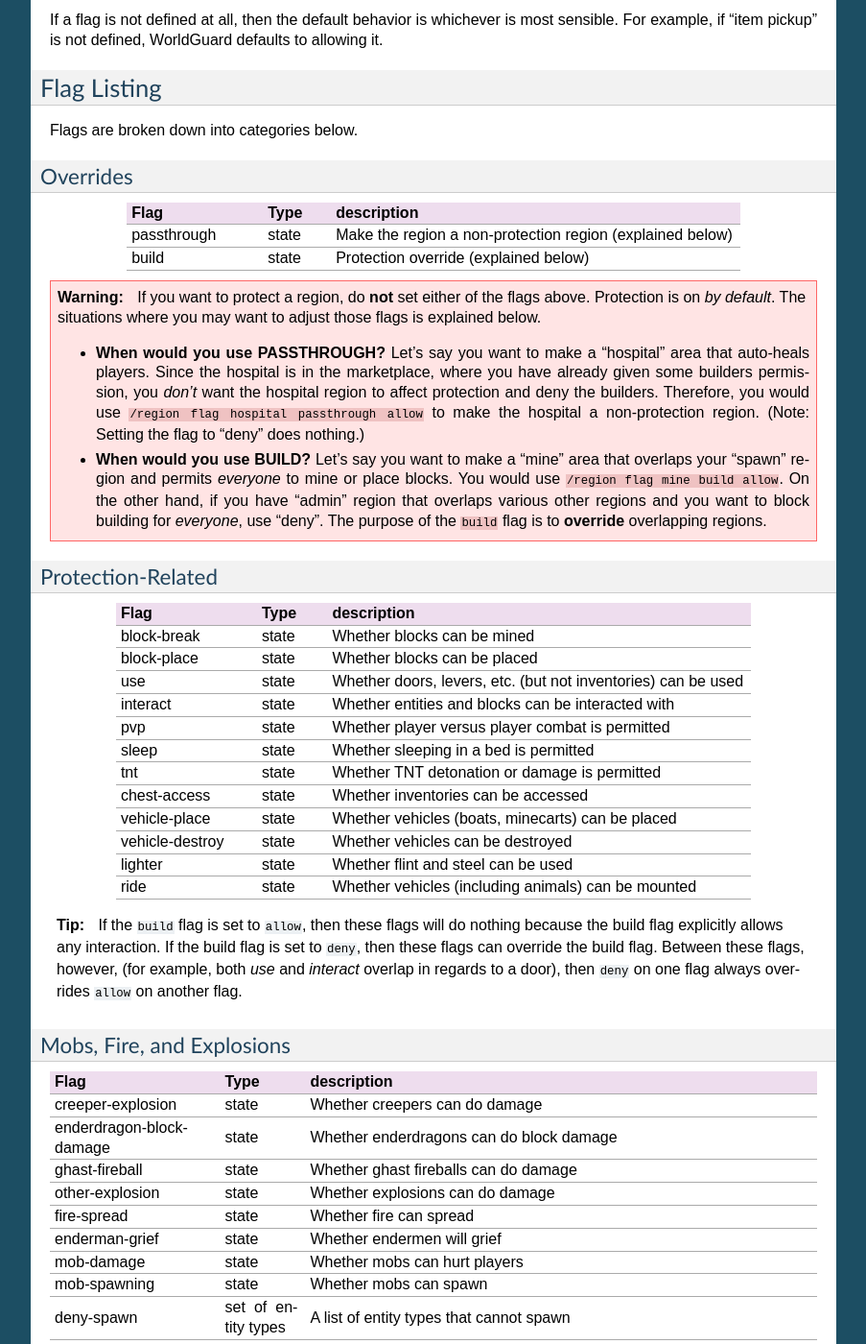
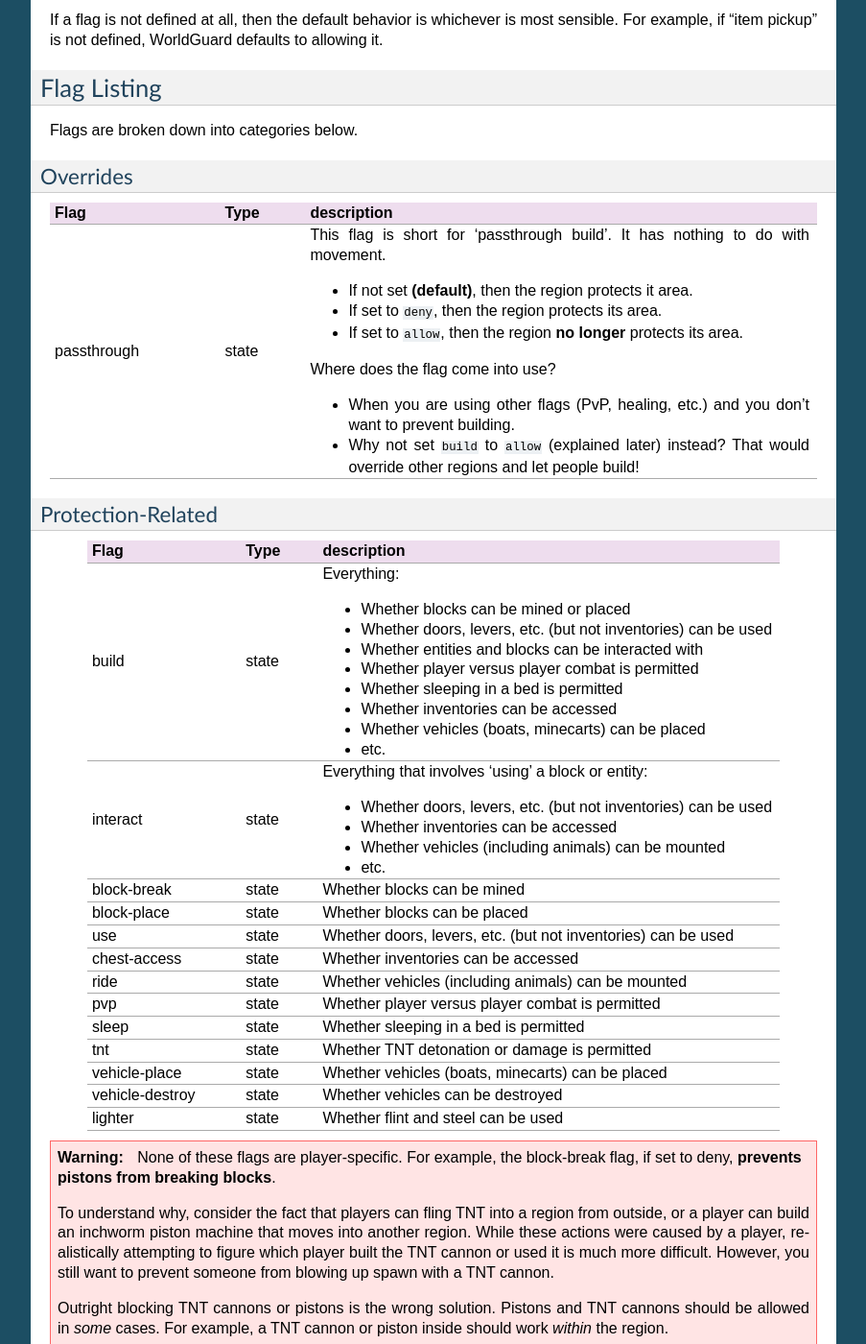
Before and after one commit to aurorasmiles/WorldGuardDocs, a Sphinx documentation site: the page built from source/regions/flags.rst, in a window 1280 px wide and 1400 px high, scrolled down 1872 px. Shown: the whole window at 96% size, without its empty margins (198-1101 px from the left). Built offline with Sphinx 7.4.7, drawn with Linux system fonts in a browser that asks for light colours; some of the changed text lies outside the part shown.

Commit message:
Clarify protection flags.

```diff
--- a/source/regions/flags.rst
+++ b/source/regions/flags.rst
@@ -94,14 +96,16 @@ Overrides
     :header: Flag, Type, description
     :widths: 10, 5, 30
 
-    passthrough,state,Make the region a non-protection region (explained below)
-    build,state,Protection override (explained below)
+    passthrough,state,"This flag is short for 'passthrough build'. It has nothing to do with movement.
 
-.. warning::
-    If you want to protect a region, do **not** set either of the flags above. Protection is on *by default*. The situations where you may want to adjust those flags is explained below.
+    * If not set **(default)**, then the region protects it area.
+    * If set to ``deny``, then the region protects its area.
+    * If set to ``allow``, then the region **no longer** protects its area.
 
-    * **When would you use PASSTHROUGH?** Let's say you want to make a "hospital" area that auto-heals players. Since the hospital is in the marketplace, where you have already given some builders permission, you *don't* want the hospital region to affect protection and deny the builders. Therefore, you would use ``/region flag hospital passthrough allow`` to make the hospital a non-protection region. (Note: Setting the flag to "deny" does nothing.)
-    * **When would you use BUILD?** Let's say you want to make a "mine" area that overlaps your "spawn" region and permits *everyone* to mine or place blocks. You would use ``/region flag mine build allow``. On the other hand, if you have "admin" region that overlaps various other regions and you want to block building for *everyone*, use "deny". The purpose of the ``build`` flag is to **override** overlapping regions.
+    Where does the flag come into use?
+
+    * When you are using other flags (PvP, healing, etc.) and you don't want to prevent building.
+    * Why not set ``build`` to ``allow`` (explained later) instead? That would override other regions and let people build!"
 
 Protection-Related
 ~~~~~~~~~~~~~~~~~~
@@ -110,21 +114,59 @@ Protection-Related
     :header: Flag, Type, description
     :widths: 10, 5, 30
 
+    build,state,"Everything:
+
+    * Whether blocks can be mined or placed
+    * Whether doors, levers, etc. (but not inventories) can be used
+    * Whether entities and blocks can be interacted with
+    * Whether player versus player combat is permitted
+    * Whether sleeping in a bed is permitted
+    * Whether inventories can be accessed
+    * Whether vehicles (boats, minecarts) can be placed
+    * etc."
+    interact,state,"Everything that involves 'using' a block or entity:
+
+    * Whether doors, levers, etc. (but not inventories) can be used
+    * Whether inventories can be accessed
+    * Whether vehicles (including animals) can be mounted
+    * etc."
     block-break,state,Whether blocks can be mined
     block-place,state,Whether blocks can be placed
     use,state,"Whether doors, levers, etc. (but not inventories) can be used"
-    interact,state,"Whether entities and blocks can be interacted with"
+    chest-access,state,Whether inventories can be accessed
+    ride,state,Whether vehicles (including animals) can be mounted
     pvp,state,Whether player versus player combat is permitted
     sleep,state,Whether sleeping in a bed is permitted
     tnt,state,Whether TNT detonation or damage is permitted
-    chest-access,state,Whether inventories can be accessed
     vehicle-place,state,"Whether vehicles (boats, minecarts) can be placed"
     vehicle-destroy,state,Whether vehicles can be destroyed
     lighter,state,Whether flint and steel can be used
-    ride,state,Whether vehicles (including animals) can be mounted
+
+.. warning::
+    None of these flags are player-specific. For example, the block-break flag, if set to deny, **prevents pistons from breaking blocks**.
+
+    To understand why, consider the fact that players can fling TNT into a region from outside, or a player can build an inchworm piston machine that moves into another region. While these actions were caused by a player, realistically attempting to figure which player built the TNT cannon or used it is much more difficult. However, you still want to prevent someone from blowing up spawn with a TNT cannon.
+
+    Outright blocking TNT cannons or pistons is the wrong solution. Pistons and TNT cannons should be allowed in *some* cases. For example, a TNT cannon or piston inside should work *within* the region.
+
+    First off, remember who can build in regions: it's **not** players, it's **members**. When we consider pistons or TNT, it should be no different. How does WorldGuard figure out whether a piston machine or TNT cannon is a member of a region? **If it's inside the region,** of course!
+
+    When you create a region, before setting any flags on it:
+
+    * Members may build
+    * Non-members may **not** build
+
+    TNT cannons and pistons inside are allowed to work because they are "members." An imaginary player, "Bobby," who isn't a member yet, is unable to place or break blocks. Once you add Bobby to the region, then Bobby can build.
+
+    When you set the protection flags, you override this behavior. If you set ``block-break`` to ``deny``, then even members are unable to break blocks. Bobby cannot break blocks. A TNT cannon inside cannot break blocks. A piston inside cannot break blocks. **You break pistons.**
+
+    That begs two questions:
+
+    * **How do I prevent players from placing or breaking blocks?** Don't do anything. Don't change any flags! Remember, only members can build by default.
+    * **How do I change a flag to only affect players?** You probably mean: how do you make a flag only affect *non-members*? Well, that's easy: use :ref:`region-groups`.
 
 .. tip::
-    If the ``build`` flag is set to ``allow``, then these flags will do nothing because the build flag explicitly allows any interaction. If the build flag is set to ``deny``, then these flags can override the build flag. Between these flags, however, (for example, both `use` and `interact` overlap in regards to a door), then ``deny`` on one flag always overrides ``allow`` on another flag.
+    Note: If the ``build`` flag is set to ``allow`` or ``deny``, it can still be overriden with a different flag (``block-break``, ``interact``, etc.). This is only the case with the build flag.
 
 Mobs, Fire, and Explosions
 ~~~~~~~~~~~~~~~~~~~~~~~~~~
```
Also changed, not shown: other parts of source/regions/flags.rst (+2 -0 lines).
